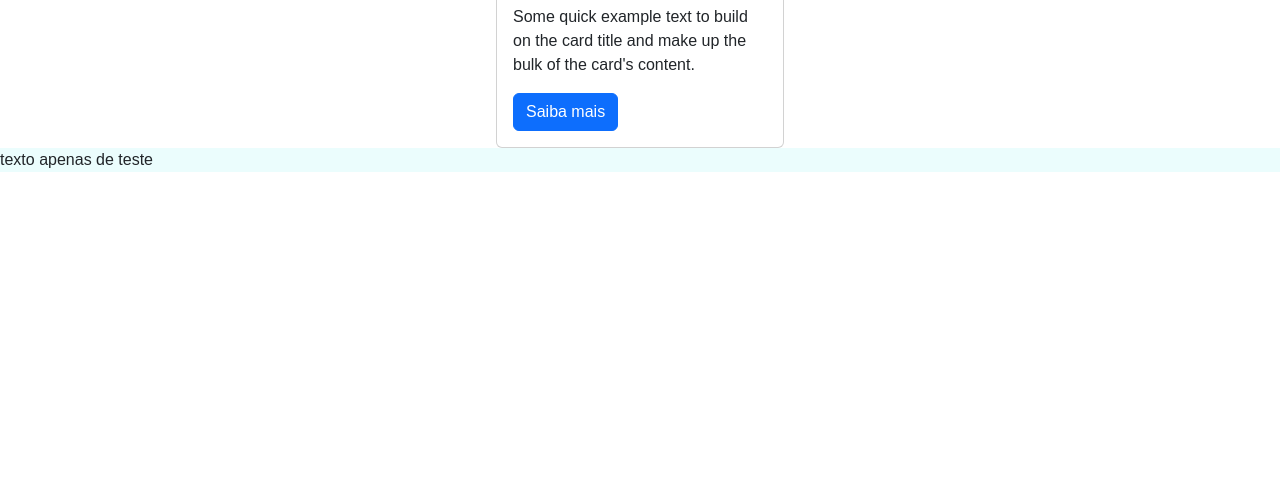
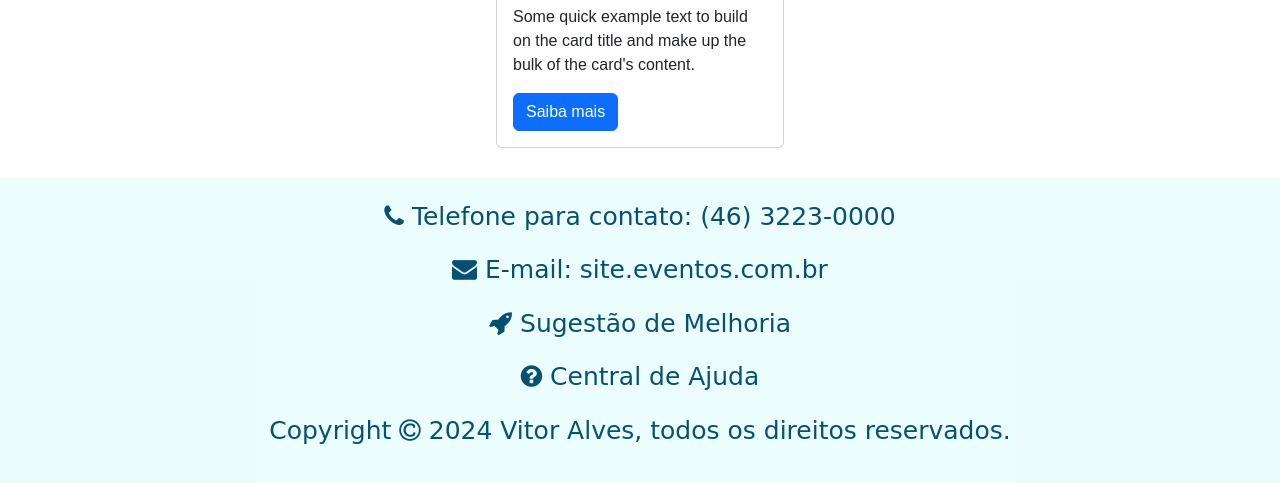
Before and after one commit to VitorALVSC/TrabalhoSiteEvento, a plain HTML site: page index.html in a window 1280 px wide. Shown: the part 3024-3507 px from the top of the page. Before the commit the page ends 3212 px from the top, so only its background shows below. Drawn offline with nearby package versions, Linux system fonts and the light colour scheme; a web font is replaced by a local one.

Commit message:
Implementação da tela home.

```diff
--- a/css/index.css
+++ b/css/index.css
@@ -49,8 +49,14 @@
     flex-wrap: wrap;
     justify-content: center;
     gap: 10px;
+    margin-bottom: 30px;
 }
 
 .footer {
     background-color: var(--cor-padrao-site);
+    text-align: center;
+    padding: 20px 0;
+    position: relative;
+    bottom: 0;
+    width: 100%;
 }
--- a/index.html
+++ b/index.html
@@ -2,9 +2,11 @@
 <html lang="pt-br">
 <head>
     <meta charset="UTF-8">
+    <meta http-equiv="X-UA-Compatible" content="IE=edge">
     <meta name="viewport" content="width=device-width, initial-scale=1.0">
-    <link href='https://fonts.googleapis.com/css?family=Pacifico' rel='stylesheet' type='text/css'>
+    <script src="https://cdn.jsdelivr.net/npm/bootstrap@5.2.3/dist/js/bootstrap.bundle.min.js" integrity="sha384-kenU1KFdBIe4zVF0s0G1M5b4hcpxyD9F7jL+jjXkk+Q2h455rYXK/7HAuoJl+0I4" crossorigin="anonymous"></script>
     <link href="https://cdn.jsdelivr.net/npm/bootstrap@5.2.3/dist/css/bootstrap.min.css" rel="stylesheet" integrity="sha384-rbsA2VBKQhggwzxH7pPCaAqO46MgnOM80zW1RWuH61DGLwZJEdK2Kadq2F9CUG65" crossorigin="anonymous">
+    <link rel="stylesheet" href="https://stackpath.bootstrapcdn.com/font-awesome/4.7.0/css/font-awesome.min.css">
     <link rel="stylesheet" href="css/index.css">
     <title>Eventos</title>
 </head>
@@ -83,11 +85,25 @@
     </main>
     <footer>
         <div class="footer">
-            <div>
-                <p>texto apenas de teste</p>
+            <div class="rodape">
+                <div>
+                    <p class="fonte-textos"><i class="fa fa-phone" aria-hidden="true"></i> Telefone para contato: (46) 3223-0000</p>
+                    <p class="fonte-textos"><i class="fa fa-envelope" aria-hidden="true"></i> E-mail: site.eventos.com.br</p>
+                </div>
+            </div>
+            <div class="rodape">
+                <div>
+                    <p class="fonte-textos"><i class="fa fa-rocket" aria-hidden="true"></i> Sugestão de Melhoria</p>
+                    <p class="fonte-textos"><i class="fa fa-question-circle" aria-hidden="true"></i> Central de Ajuda</p>
+                </div>
+            </div>
+            <div class="info-copyright">
+                <div>
+                    <p class="fonte-textos">Copyright <i class="fa fa-copyright" aria-hidden="true"></i> 2024 Vitor Alves, todos os
+                        direitos reservados.</p>
+                </div>
             </div>
         </div>
     </footer>
-    <script src="https://cdn.jsdelivr.net/npm/bootstrap@5.2.3/dist/js/bootstrap.bundle.min.js" integrity="sha384-kenU1KFdBIe4zVF0s0G1M5b4hcpxyD9F7jL+jjXkk+Q2h455rYXK/7HAuoJl+0I4" crossorigin="anonymous"></script>
 </body>
 </html>
```
